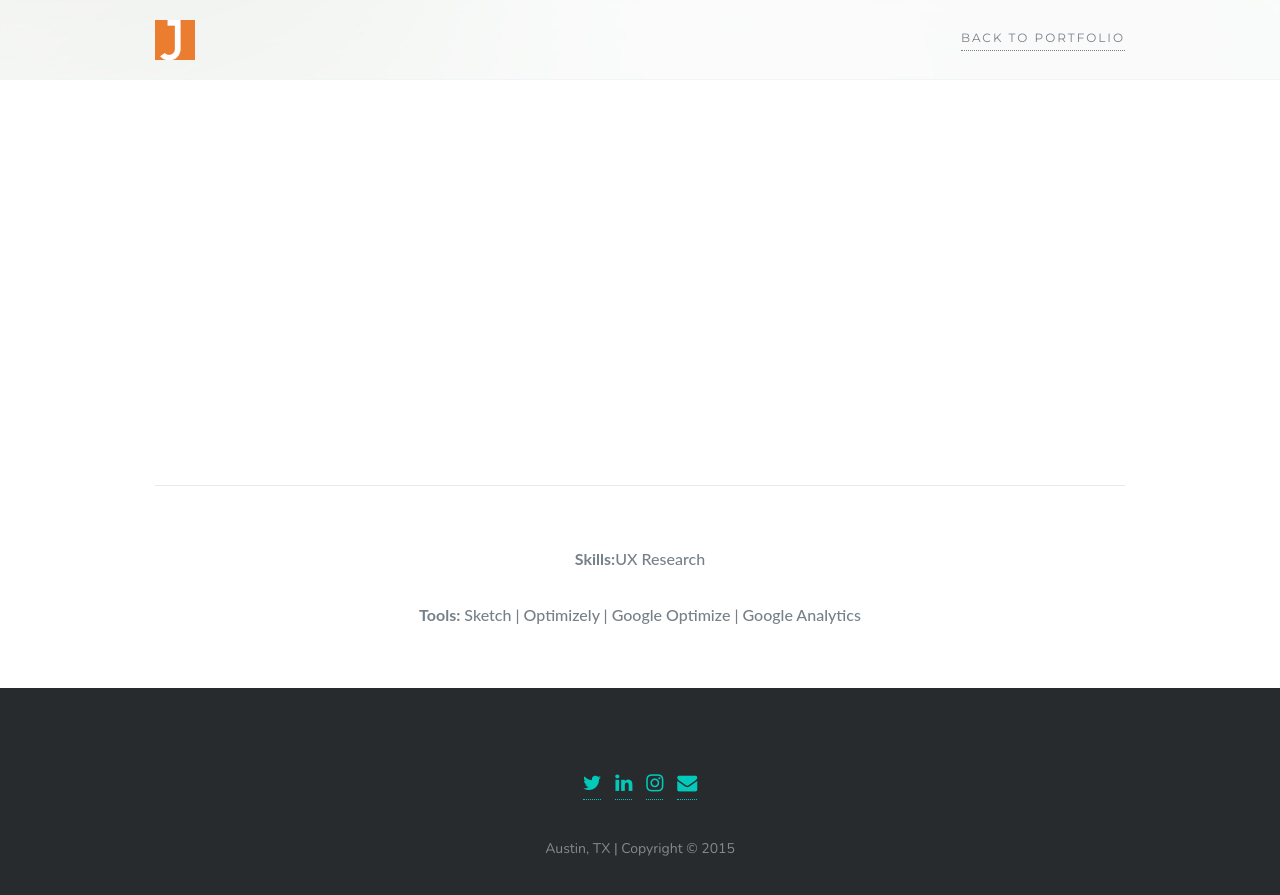
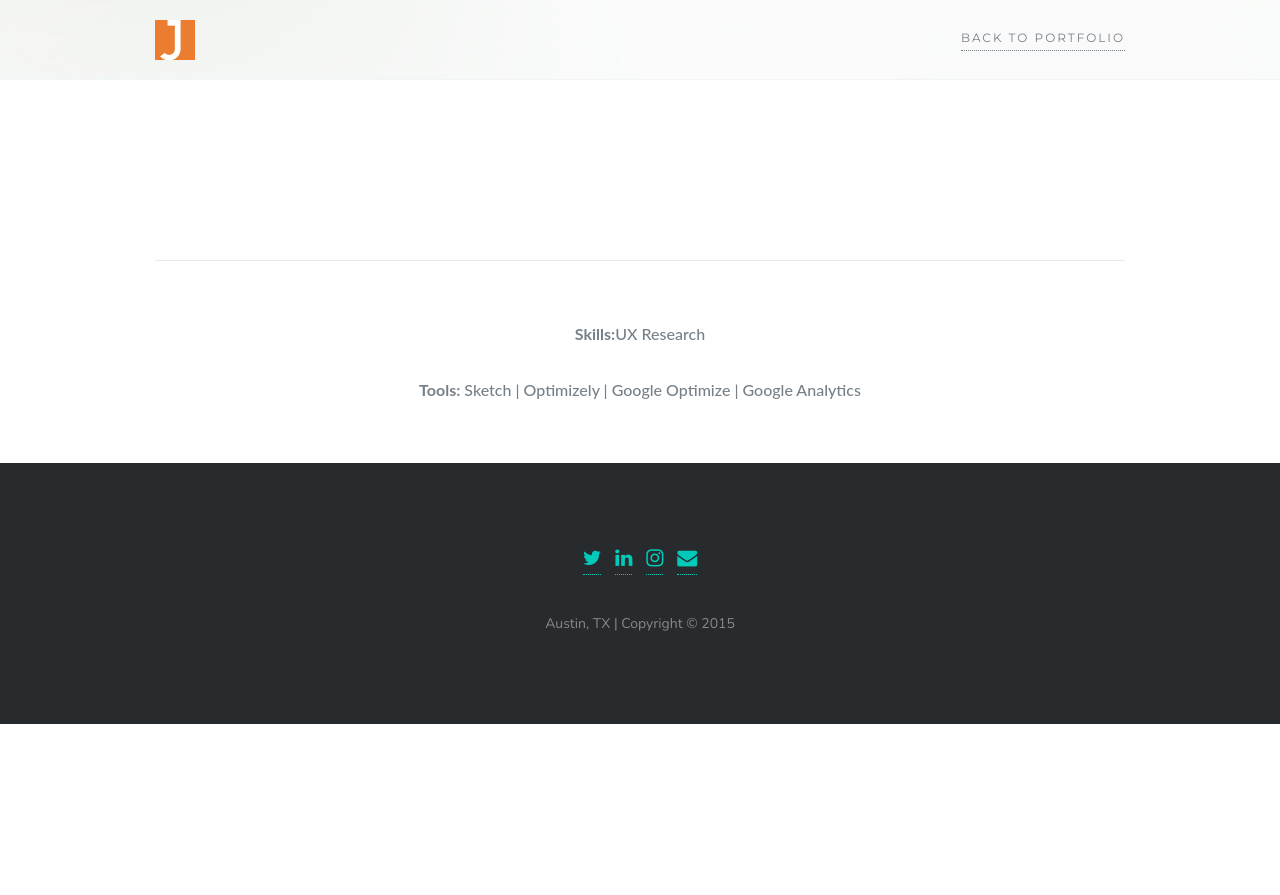
Before and after one commit to jean-bertrand/jean-bertrand.github.io, a Jekyll site: the page built from _posts/2017-07-01-Aceable-UX.html, in a window 1280 px wide and 900 px high, scrolled down 1293 px. Shown: the top 895 px of the window. Built offline with Jekyll 4.4.1, drawn with Linux system fonts in a browser that asks for light colours; nearby versions of some CDN libraries; some web fonts are replaced; after the commit the page ends 2017 px from its top, so only the background shows below that.

Commit message:
update post layout

```diff
--- a/_posts/2017-07-01-Aceable-UX.html
+++ b/_posts/2017-07-01-Aceable-UX.html
@@ -45,7 +45,7 @@ classes: ux research
 	    <div class="item active">
 	    	<div class="container">
 		  		<div class="row">
-						<article class="col-md-12 text-center" style="margin-top: 50vh">
+						<article class="col-md-12 text-center" style="margin-top: 25vh">
 							<div id="portfolio-wrap" class="white-bg"></div>
 							<hr>
               <p class="color font3"><b>Skills:</b>UX Research</p><br/>
```
